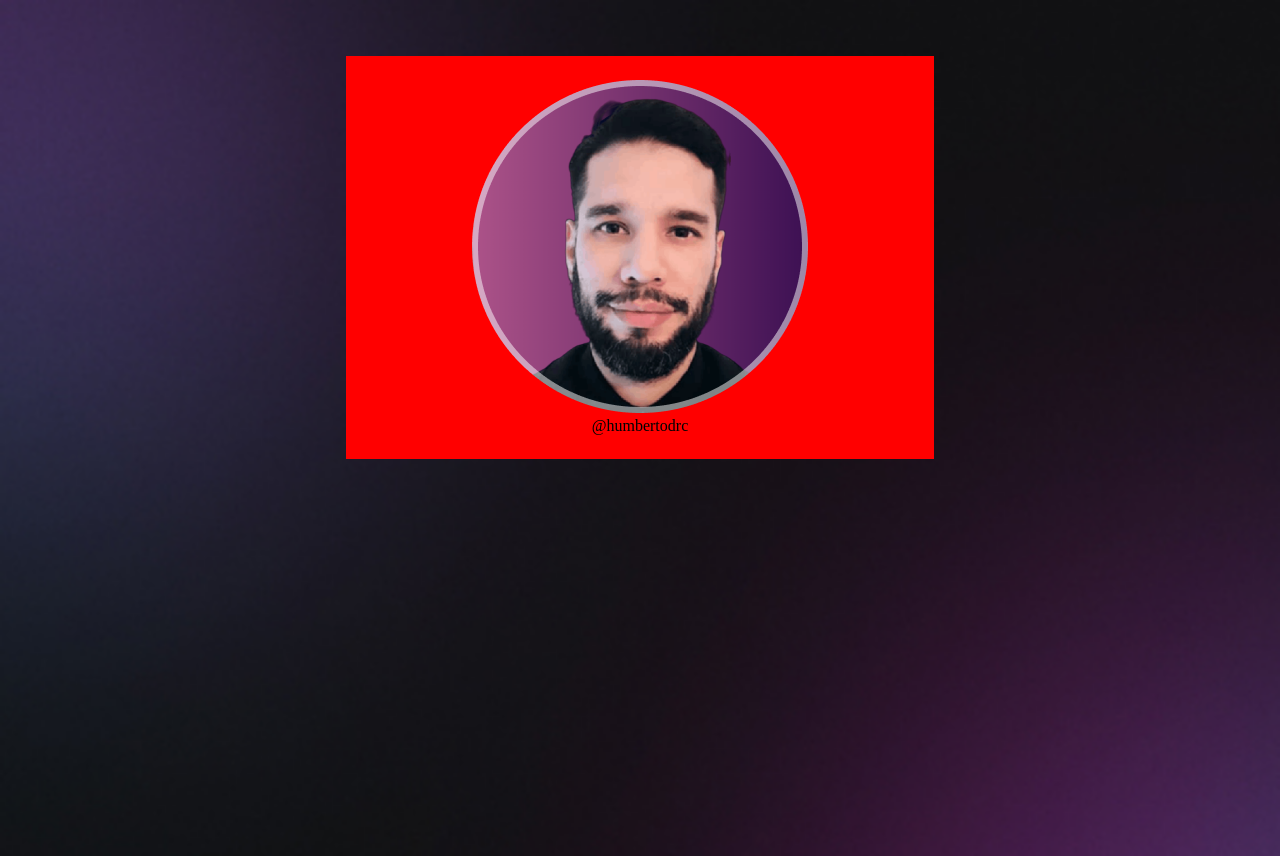
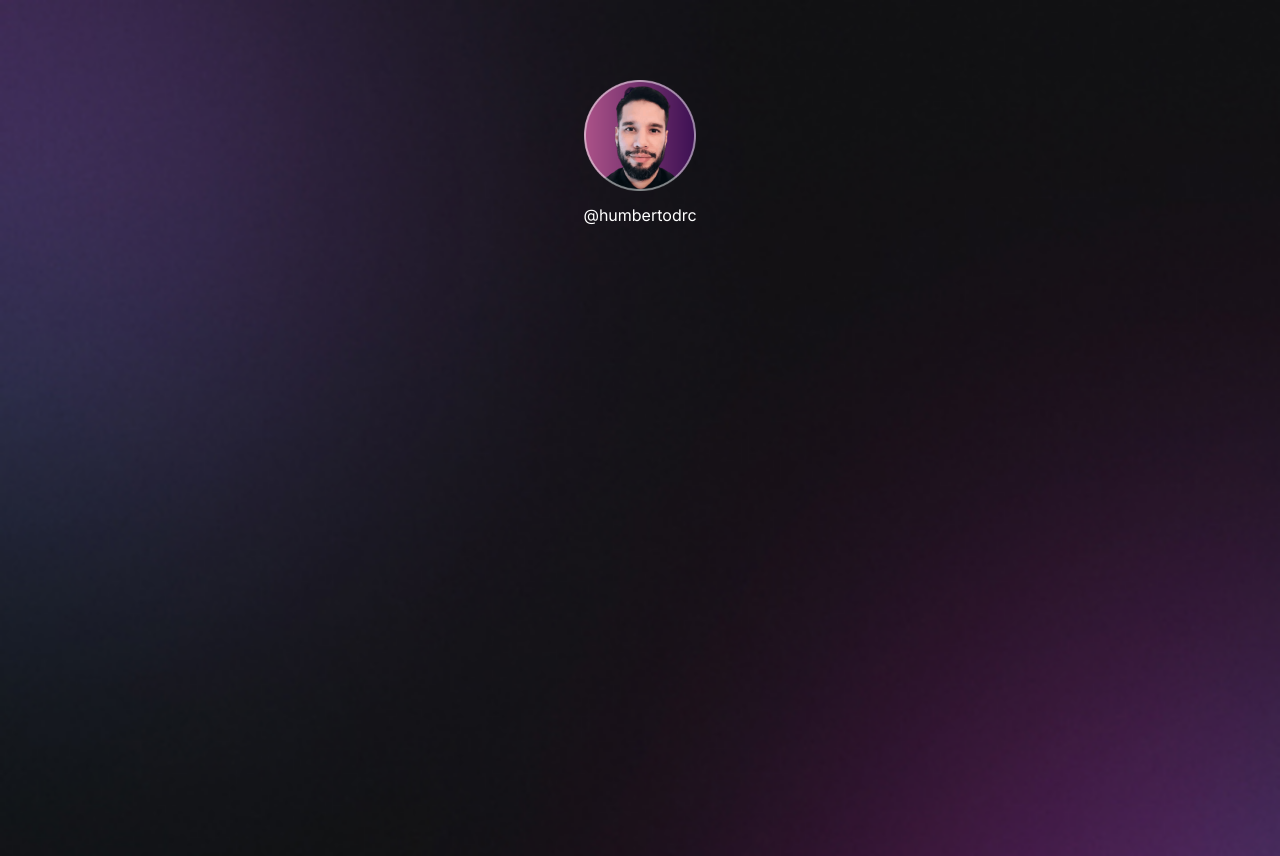
Before and after one commit to digitalhouse-content/DHLinks, a plain HTML site: page index.html in a window 1280 px wide. Drawn offline with Linux system fonts and the light colour scheme.

Commit message:
Agregar fuentes y estilos a los textos

```diff
--- a/index.html
+++ b/index.html
@@ -6,6 +6,13 @@
   <meta name="viewport"
         content="width=device-width, initial-scale=1.0">
   <title>Document</title>
+  <link rel="preconnect"
+        href="https://fonts.googleapis.com">
+  <link rel="preconnect"
+        href="https://fonts.gstatic.com"
+        crossorigin>
+  <link href="https://fonts.googleapis.com/css2?family=Inter:wght@400;500&display=swap"
+        rel="stylesheet">
   <link rel="stylesheet"
         href="styles.css">
 </head>
@@ -13,7 +20,8 @@
 <body>
   <main class="container">
     <div class="profile">
-      <img src="./assets/avatar.png" alt="Foto de Humberto sonriendo, usando camisa, foto carnet o de perfil" />
+      <img src="./assets/avatar.png"
+           alt="Foto de Humberto sonriendo, usando camisa, foto carnet o de perfil" />
       <p>@humbertodrc</p>
     </div>
   </main>
--- a/styles.css
+++ b/styles.css
@@ -19,11 +19,15 @@ body{
   height: 100vh;
 }
 
+body *{
+  font-family: 'Inter', sans-serif;
+  color: var(--text-color);
+}
+
 .container{
   width: 100%;
   max-width: 588px;
   padding: 0 24px;
-  background: red;
   margin: 56px auto 0;
 }
 
@@ -31,3 +35,13 @@ body{
   text-align: center;
   padding: 24px;
 }
+
+.profile img{
+  width: 112px;
+}
+
+.profile p{
+  font-weight: 400;
+  line-height: 24px;
+  margin-top: 8px;
+}
```
